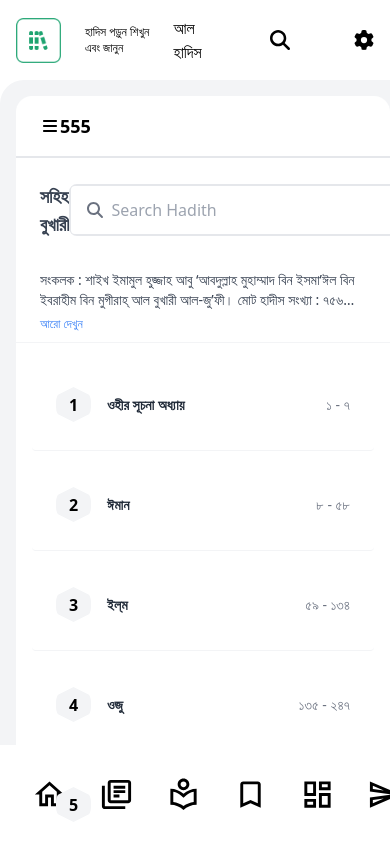
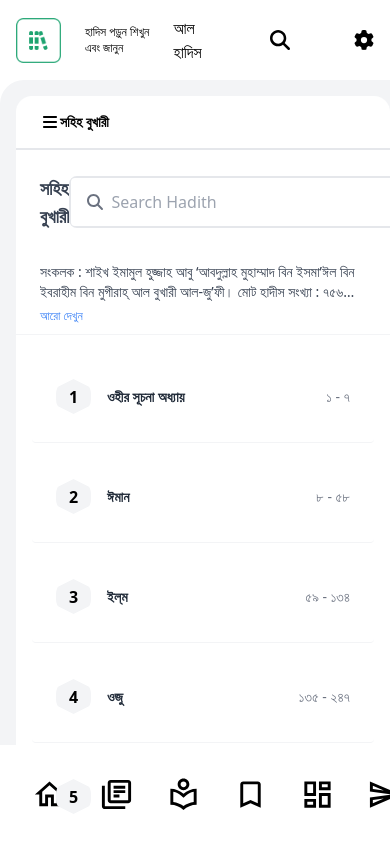
Before and after one commit to RfxNaushad/ihadis.com-bukhari, a Next.js app: page / in a window 390 px wide. Built offline with nearby package versions, Linux system fonts and the light colour scheme.

Commit message:
feat: responsive color changes

```diff
--- a/pages/components/MiddleSection.js
+++ b/pages/components/MiddleSection.js
@@ -45,7 +45,7 @@ const MiddleSection = () => {
         <div className="flex xl:hidden items-center">
           <FontAwesomeIcon icon={faBars} width={20}
             height={20}/>
-          <span className="text-lg font-semibold">555</span>
+          <h2 className="text-sm text-black font-semibold">সহিহ বুখারী</h2>
         </div>
       </div>
 
```
